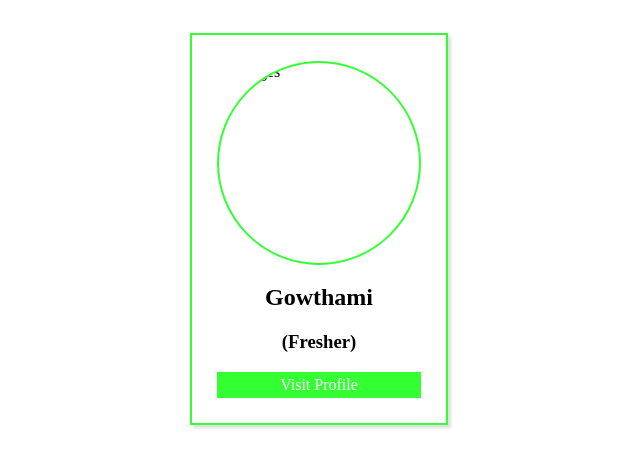
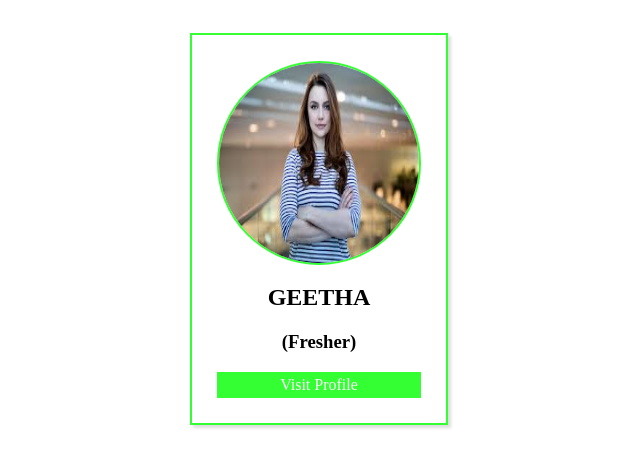
Before and after one commit to GeetaSubramanyam/resume1, a plain HTML site: page index.html in a window 1280 px wide. Shown: the whole page, without its empty margins (321-961 px from the left). Drawn offline with Linux system fonts and the light colour scheme.

Commit message:
resume1final2

```diff
--- a/index.html
+++ b/index.html
@@ -10,8 +10,8 @@
     <div class="parent">
       <!-- child -->
       <div class="child">
-        <img src="images.JPG" alt="images">
-        <h2>Gowthami</h2>
+        <img src="pic.JPG" alt="images">
+        <h2>GEETHA</h2>
         <h3>(Fresher)</h3>
         <a href="resume1.html" class="a">Visit Profile</a>
 
```
Also changed, not shown: resume1.html (+1 -1 lines), pic.jpg (renamed from images (1).jpg).
